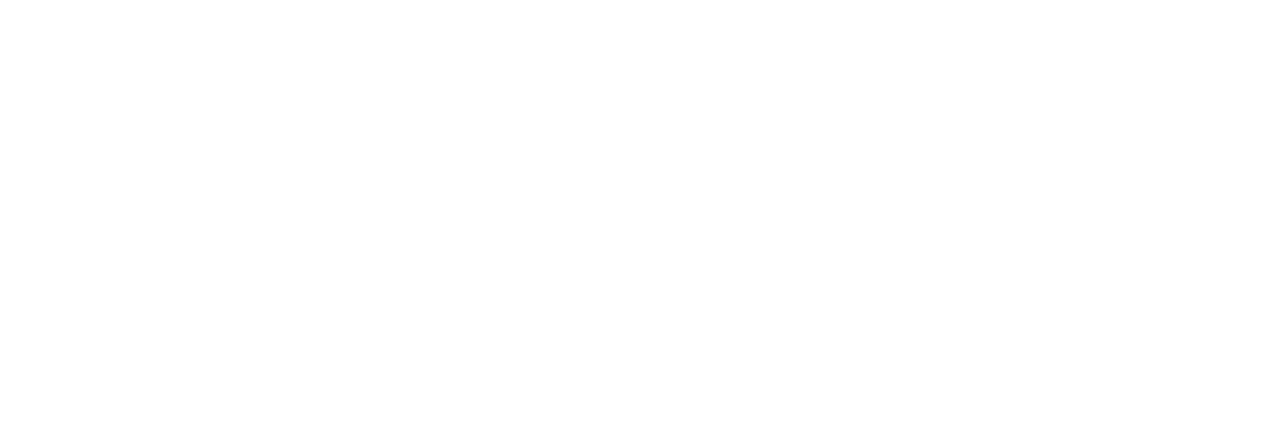
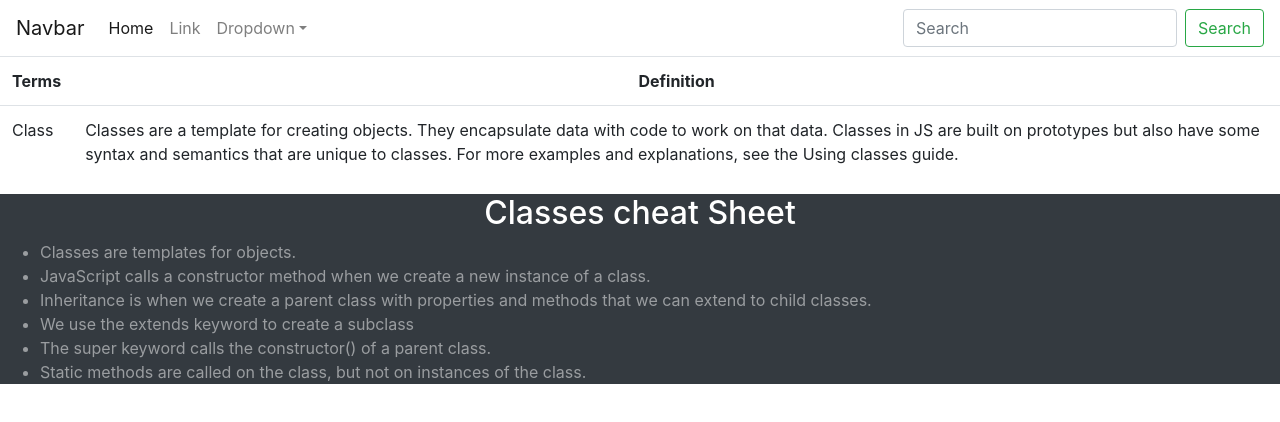
Before and after one commit to MalvornCreed/CodeCademy-Cheat-sheet, a plain HTML site: page Index.html in a window 1280 px wide. Drawn offline with nearby package versions, Linux system fonts and the light colour scheme.

Commit message:
Third Commit

```diff
--- a/Index.html
+++ b/Index.html
@@ -10,7 +10,58 @@
     <link rel="stylesheet" href="https://stackpath.bootstrapcdn.com/bootstrap/4.3.1/css/bootstrap.min.css" integrity="sha384-ggOyR0iXCbMQv3Xipma34MD+dH/1fQ784/j6cY/iJTQUOhcWr7x9JvoRxT2MZw1T" crossorigin="anonymous">
   </head>
   <body>
-
+      <nav class="navbar navbar-expand-sm navbar-light bg-white">
+        <a class="navbar-brand" href="#">Navbar</a>
+        <button class="navbar-toggler d-lg-none" type="button" data-toggle="collapse" data-target="#collapsibleNavId" aria-controls="collapsibleNavId"
+            aria-expanded="false" aria-label="Toggle navigation">
+            <span class="navbar-toggler-icon"></span>
+        </button>
+        <div class="collapse navbar-collapse" id="collapsibleNavId">
+            <ul class="navbar-nav mr-auto mt-2 mt-lg-0">
+                <li class="nav-item active">
+                    <a class="nav-link" href="#">Home <span class="sr-only">(current)</span></a>
+                </li>
+                <li class="nav-item">
+                    <a class="nav-link" href="#">Link</a>
+                </li>
+                <li class="nav-item dropdown">
+                    <a class="nav-link dropdown-toggle" href="#" id="dropdownId" data-toggle="dropdown" aria-haspopup="true" aria-expanded="false">Dropdown</a>
+                    <div class="dropdown-menu" aria-labelledby="dropdownId">
+                        <a class="dropdown-item" href="#">Action 1</a>
+                        <a class="dropdown-item" href="#">Action 2</a>
+                    </div>
+                </li>
+            </ul>
+            <form class="form-inline my-2 my-lg-0">
+                <input class="form-control mr-sm-2" type="text" placeholder="Search">
+                <button class="btn btn-outline-success my-2 my-sm-0" type="submit">Search</button>
+            </form>
+        </div>
+      </nav>
+        <table class="table" style="width: 100%; height: auto;">
+            <tr>
+                <th>Terms</th>
+                <th style="text-align: center;">Definition</th>
+            </tr>
+            <tr>
+                <td>Class</td>
+                <td>Classes are a template for creating objects.
+                    They encapsulate data with code to work on that data.
+                    Classes in JS are built on prototypes but also have some syntax and semantics that are unique to classes.
+                    For more examples and explanations, see the Using classes guide.</td>
+            </tr>
+        </table>
+        <div class="Container bg-dark">
+            <h2 class="h2 text-white" style="text-align: center;">Classes cheat Sheet</h2>
+            <ul>
+                <li class="text-white-50">Classes are templates for objects.</li>
+                <li class="text-white-50">JavaScript calls a constructor method when we create a new instance of a class.</li>
+                <li class="text-white-50">Inheritance is when we create a parent class with properties and methods that we can extend to child classes.</li>
+                <li class="text-white-50">We use the extends keyword to create a subclass</li>
+                <li class="text-white-50">The super keyword calls the constructor() of a parent class.</li>
+                <li class="text-white-50">Static methods are called on the class, but not on instances of the class.</li>
+            </ul>
+        </div>
     <!-- Optional JavaScript -->
     <!-- jQuery first, then Popper.js, then Bootstrap JS -->
     <script src="https://code.jquery.com/jquery-3.3.1.slim.min.js" integrity="sha384-q8i/X+965DzO0rT7abK41JStQIAqVgRVzpbzo5smXKp4YfRvH+8abtTE1Pi6jizo" crossorigin="anonymous"></script>
```
Also changed, not shown: Resources/CheatSheet.webp (added), Resources/CodeCademy.png (added), Resources/PaperStack.webp (added).
